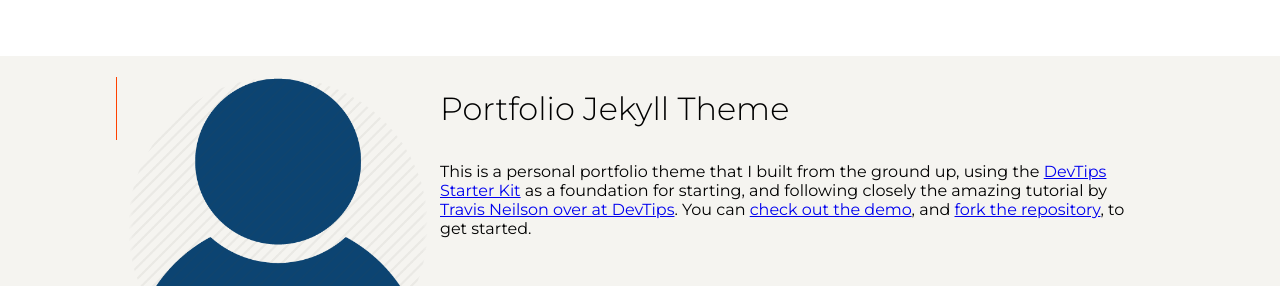
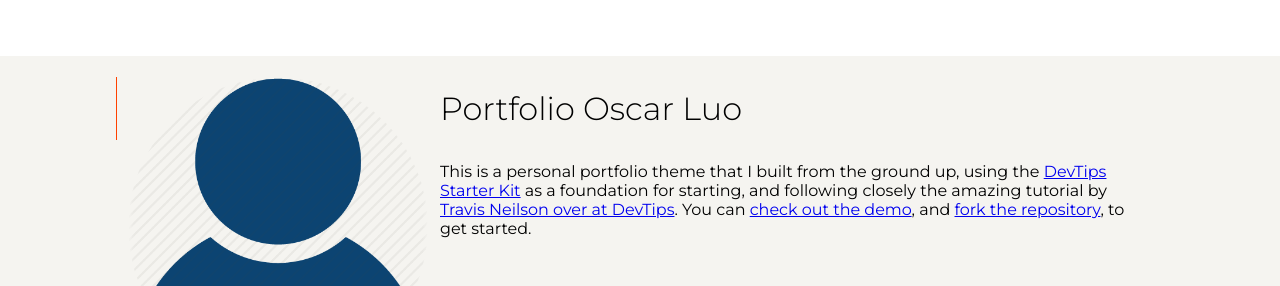
Before and after one commit to OscarCarrotLuo/portfolio, a Jekyll site: the page built from pages/about.md, in a window 1280 px wide. Shown: the part 164-450 px from the top of the page. Built offline with Jekyll 4.4.1, drawn with Linux system fonts in a browser that asks for light colours.

Commit message:
Update portfolio theme name to 'Portfolio Oscar Luo'

```diff
--- a/pages/about.md
+++ b/pages/about.md
@@ -5,6 +5,6 @@ headshot: /assets/img/headshot.webp
 permalink: /about
 ---
 
-# Portfolio Jekyll Theme
+# Portfolio Oscar Luo
 
 This is a personal portfolio theme that I built from the ground up, using the [DevTips Starter Kit](http://devtipsstarterkit.com/) as a foundation for starting, and following closely the amazing tutorial by [Travis Neilson over at DevTips](https://www.youtube.com/watch?v=T6jKLsxbFg4&list=PL0CB3OvPhDA_STygmp3sDenx3UpdOMk7P). You can [check out the demo](lenpaul.github.io/portfolio-jekyll-theme/), and [fork the repository](https://github.com/LeNPaul/portfolio-jekyll-theme/fork), to get started.
```
